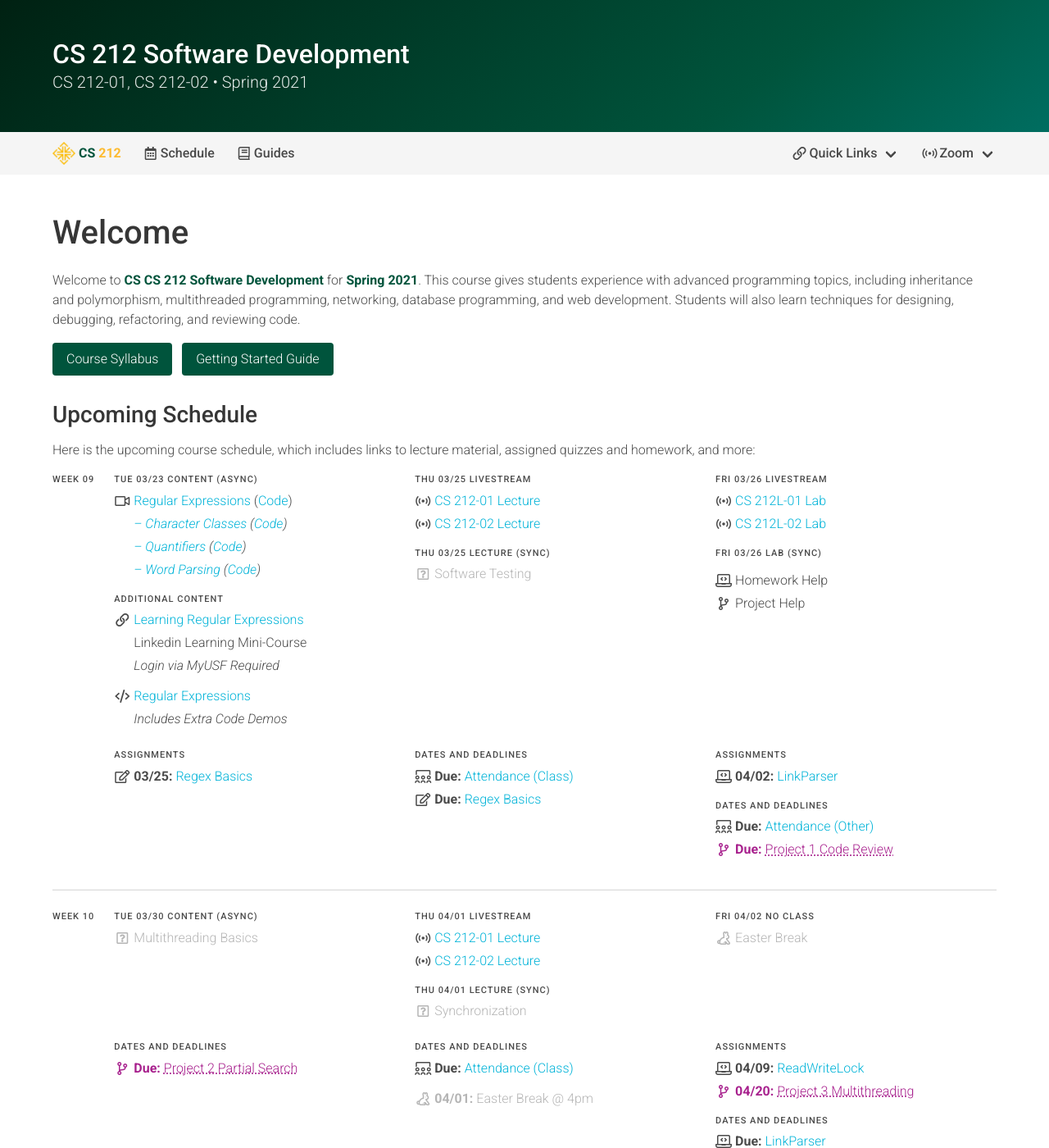
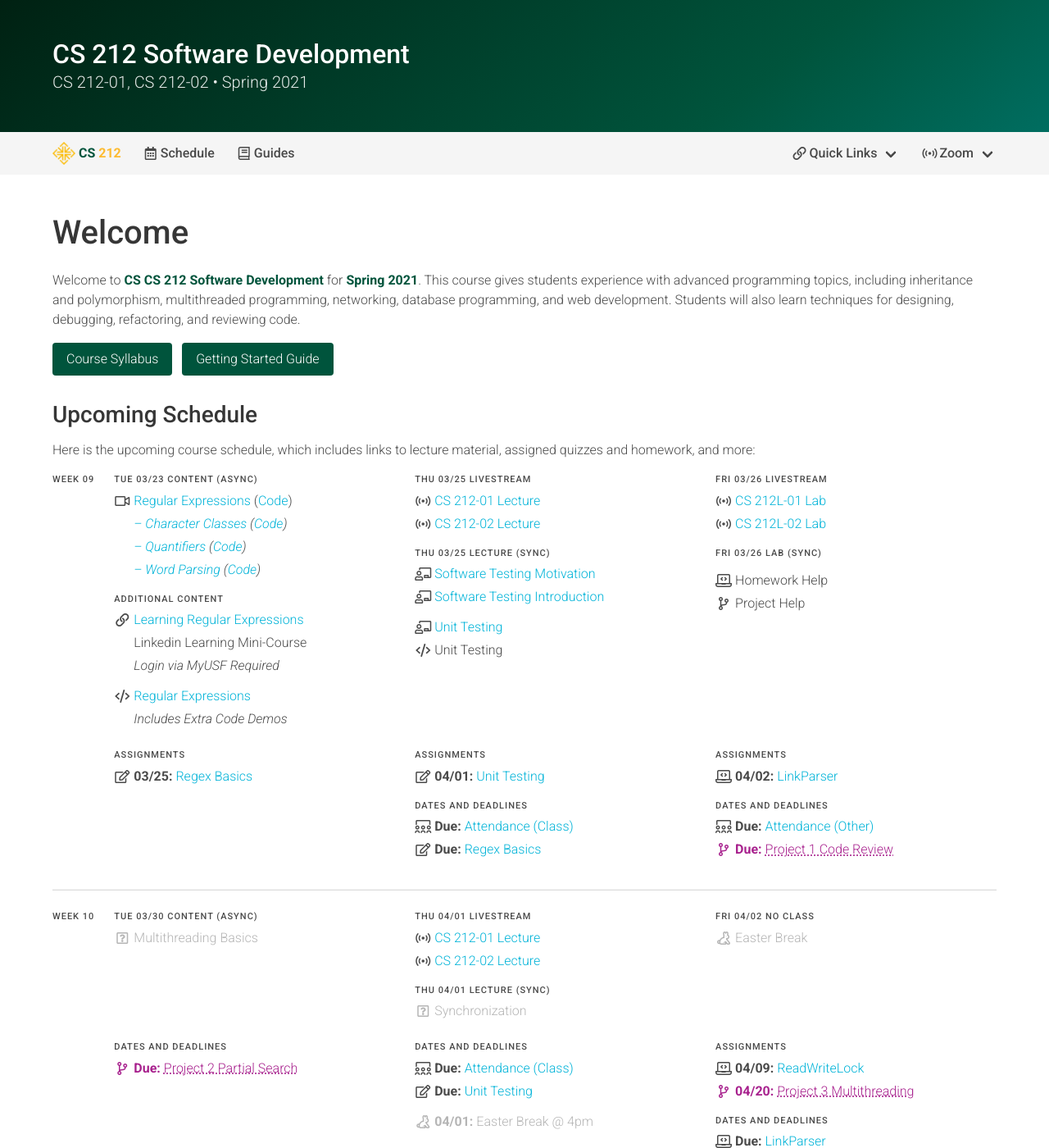
Before and after one commit to usf-cs212-spring2021/usf-cs212-spring2021.github.io, a Jekyll site: the page built from index.md, in a window 1280 px wide and 1400 px high. Shown: the whole window at 82% size. Built offline with Jekyll 4.4.1, drawn with Linux system fonts in a browser that asks for light colours.

Commit message:
Adding general testing resources and quiz.

```diff
--- a/_data/schedule.yml
+++ b/_data/schedule.yml
@@ -992,23 +992,32 @@ weeks:
               - file: 'quizzes'
                 name: 'regex'
 
-          # - <<: *deadlines
-          #   items:
-
-
       - date: 2021-03-25
         sections:
           - <<: *lectures
 
           - label: 'Lecture (Sync)'
             items:
-              - text: 'Software Testing'
-                type: *pending
-
-          # - <<: *assignments
-          #   items:
-          #     - text: 'Pending'
-          #       type: *pending
+              - text: 'Software Testing Motivation'
+                icon: 'slides'
+                link: 'https://docs.google.com/presentation/d/e/2PACX-1vQAJY-5gfBjG9UDKp5OimRyUkBJUDGPrh8Yv0irOAjkziuEd2GAGd-LZMe-b10Ea2ZTDkODP2wRvH86/pub?start=false&loop=false&delayms=3000'
+
+              - text: 'Software Testing Introduction'
+                icon: 'slides'
+                link: 'https://docs.google.com/presentation/d/e/2PACX-1vSEWbAT6OdoZqRKGWNRAp-3gc9tobdkDL6BgGdVHFZ-QZrgA9M1pIr6lRqFPXM-0yGX6_rjpTMsD4hO/pub?start=false&loop=false&delayms=3000'
+
+              - text: 'Unit Testing'
+                icon: 'slides'
+                link: 'https://docs.google.com/presentation/d/e/2PACX-1vRQXsc0bxAfHAHGJlNrooOOoo5o8LaDVXcS7GR1lPNbOC5Vo7ULn0MFg-wP10RkY6O9Dc5I1Zek6W8O/pub?start=false&loop=false&delayms=3000'
+                type: 'bump'
+
+              - text: 'Unit Testing'
+                icon: 'code'
+
+          - <<: *assignments
+            items:
+              - file: 'quizzes'
+                name: 'testing'
 
           - <<: *deadlines
             items:
@@ -1081,6 +1090,9 @@ weeks:
             items:
               - file: 'attendance'
                 name: 'class10'
+
+              - file: 'quizzes'
+                name: 'testing'
 
               - text: 'Easter Break @ 4pm'
                 date: 2021-04-01
```
